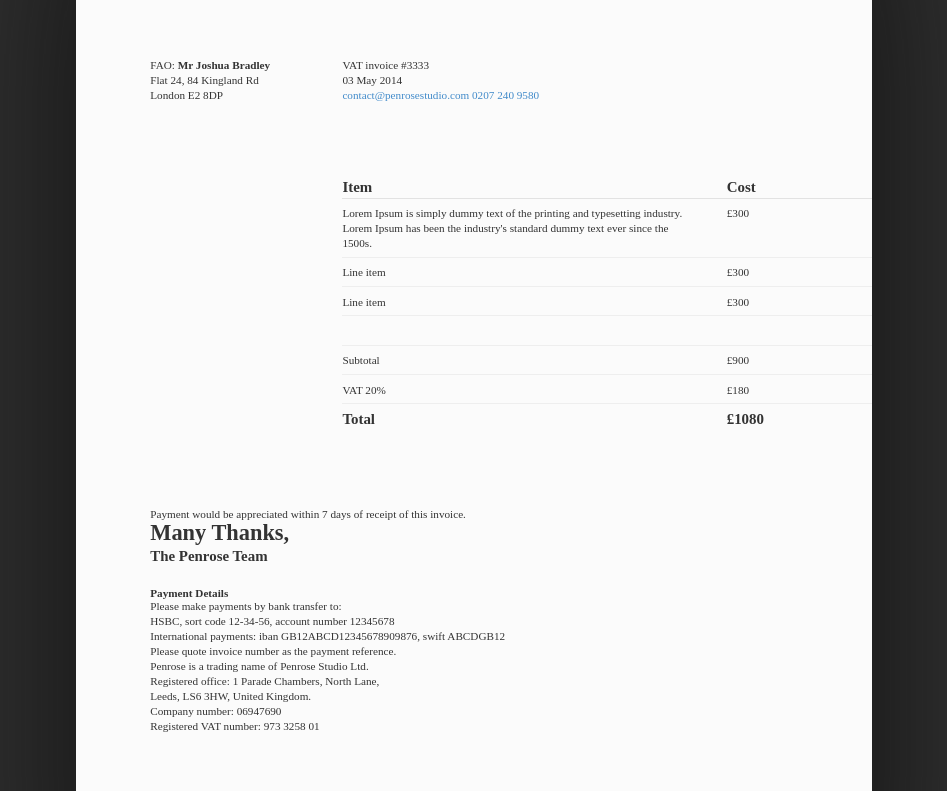
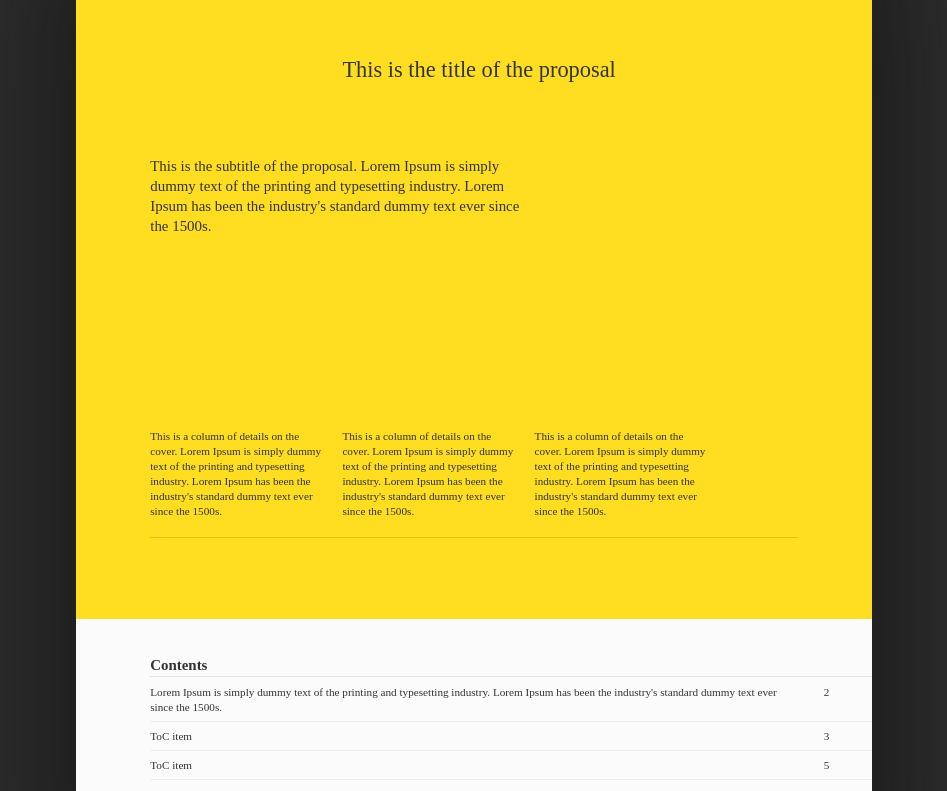
Before and after one commit to Joshuwar/invoice, a website: page src/document-cover.html in a window 1280 px wide. Shown: the part 162-953 px from the top of the page, without its empty margins (166-1113 px from the left). Drawn offline with nearby package versions, Linux system fonts and the light colour scheme; files that its build step writes are made by us from their sources.

Commit message:
adds cover styles & content, separates generic styles

```diff
--- a/src/document-cover.html
+++ b/src/document-cover.html
@@ -5,84 +5,49 @@
   </head>
   <body>
   	<div class="wrapper">
-  		<div class="background-screen"></div>
+  		<div class="cover-background-screen"></div>
 	  	<h1>Penrose</h1>
-	  	<p class="invoice-fao">
-	  		FAO: <span>Mr Joshua Bradley</span><br>
-	  		Flat 24, 84 Kingland Rd<br>
-	  		London E2 8DP
-	  	</p>
-	  	<p class="invoice-details">
-	  		VAT invoice #3333<br>
-			03 May 2014
-	  	</p>
-	  	<p class="contact-details">
-	  		<a href="mailto:contact@penrosestudio.com">contact@penrosestudio.com</a>
-	  		<a href="tel:+442072409580">0207 240 9580</a>
-	  	</p>
-	  	<table class="invoice-items">
+	  	<h2 class="cover-title">This is the title of the proposal</h2>
+	  	<p class="cover-subtitle">This is the subtitle of the proposal. Lorem Ipsum is simply dummy text of the printing and typesetting industry. Lorem Ipsum has been the industry's standard dummy text ever since the 1500s.</p>
+	  	<div class="cover-row">
+	  		<p>This is a column of details on the cover. Lorem Ipsum is simply dummy text of the printing and typesetting industry. Lorem Ipsum has been the industry's standard dummy text ever since the 1500s.</p>
+	  		<p>This is a column of details on the cover. Lorem Ipsum is simply dummy text of the printing and typesetting industry. Lorem Ipsum has been the industry's standard dummy text ever since the 1500s.</p>
+	  		<p>This is a column of details on the cover. Lorem Ipsum is simply dummy text of the printing and typesetting industry. Lorem Ipsum has been the industry's standard dummy text ever since the 1500s.</p>
+	  	</div>
+	  	<table class="cover-contents">
 	  		<thead>
 	  			<tr>
-	  				<th class="item">Item</th>
-	  				<th>Cost</th>
+	  				<th class="item">Contents</th>
+	  				<th></th>
 	  			</tr>
 	  		</thead>
 	  		<tbody>
 	  			<tr>
 	  				<td>Lorem Ipsum is simply dummy text of the printing and typesetting industry. Lorem Ipsum has been the industry's standard dummy text ever since the 1500s.</td>
-	  				<td>&pound;300</td>
+	  				<td>2</td>
 	  			</tr>
 	  			<tr>
-	  				<td>Line item</td>
-	  				<td>&pound;300</td>
+	  				<td>ToC item</td>
+	  				<td>3</td>
 	  			</tr>
 	  			<tr>
-	  				<td>Line item</td>
-	  				<td>&pound;300</td>
+	  				<td>ToC item</td>
+	  				<td>5</td>
 	  			</tr>
 	  			<tr>
-	  				<td>&nbsp;</td>
-	  				<td>&nbsp;</td>
+	  				<td>ToC item</td>
+	  				<td>6</td>
 	  			</tr>
 	  			<tr>
-	  				<td>Subtotal</td>
-	  				<td>&pound;900</td>
+	  				<td>ToC item</td>
+	  				<td>10</td>
 	  			</tr>
 	  			<tr>
-	  				<td>VAT 20%</td>
-	  				<td>&pound;180</td>
+	  				<td>ToC item</td>
+	  				<td>12</td>
 	  			</tr>
 	  		</tbody>
-	  		<tfoot>
-	  			<tr>
-	  				<td>Total</td>
-	  				<td>&pound;1080</td>
-	  			</tr>
-	  		</tfoot>
 	  	</table>
-	  	<p class="payment-terms">Payment would be appreciated within 7 days of receipt of this invoice.</p>
-	  	<p class="invoice-thanks">
-	  		Many Thanks,<br>
-	  		<span>The Penrose Team</span>
-	  	</p>
-	  	<div class="details-block">
-	  		<h2>Payment Details</h2>
-	  		<p class="payment-details">
-	  			Please make payments by bank transfer to:<br>
-	  			HSBC, sort code 12-34-56, account number 12345678<br>
-	  			International payments: iban GB12ABCD12345678909876, swift ABCDGB12<br>
-	  			Please quote invoice number as the payment reference.<br>
-	  		</p>
-	  		<p class="company-details">
-	  			Penrose is a trading name of Penrose Studio Ltd.<br>
-	  			Registered office: 1 Parade Chambers, North Lane,<br> Leeds, LS6 3HW, United Kingdom.
-	  		</p>
-	  		<p class="company-number">
-	  			<span>Company number: </span>06947690<br>
-	  			<span>Registered VAT number: </span>973 3258 01
-	  		</p>
-	  	</div>
-	  	<div class="border-edge"></div>
   	</div>
     <script src="javascripts/main.js"></script>
   </body>
--- a/src/scss/style.scss
+++ b/src/scss/style.scss
@@ -16,6 +16,7 @@ $table-width: $paper-width - $logo-width - $unit*2;
 //Colours
 $paper-colour:  #fbfbfb;
 $accent-colour: #ffdd21;
+$dark-accent:   #e3c017;
 $dark-grey:     #312f24;
 
 //Table grid colours
@@ -28,6 +29,8 @@ $header-font:  Montserrat;
 $body-font-size: $unit/3.333333;
 $larger-font-size: $body-font-size*1.33333;
 $body-line-height: ($unit/3.33333)*1.33333;
+
+// Generic styles
 
 html {
 	font-size: 100%;
@@ -64,6 +67,56 @@ h1 {
 	position: relative;
 }
 
+h2 {
+	font-size: $body-font-size;
+	font-weight: 700;
+	margin-bottom: 0;
+	position: relative;
+}
+
+.background-screen {
+	background-color: $accent-colour;
+	width: 100%;
+	position: absolute;
+	top: 0;
+	left: 0;
+}
+
+table {
+	font-size: $body-font-size;
+	position: relative;
+	thead{
+		font-size: $larger-font-size;
+		line-height: $body-line-height*1.3333;
+		font-weight: 700;
+		border-bottom-width: $unit/20;
+		border-bottom-style: solid;
+		border-bottom-color: $dark-grid;
+	}
+	tbody {
+		tr {
+			border-bottom-width: $unit/40;
+			border-bottom-style: solid;
+			border-bottom-color: $light-grid;
+		}
+	}
+	tfoot {
+		font-size: $larger-font-size;
+		font-weight: 700;
+		border-top-width: $unit/20;
+		border-top-style: solid;
+		border-top-color: $dark-grid;
+	}
+	tr td {
+		padding: $body-line-height/2 $unit $body-line-height/2.5 0;
+		line-height: $body-line-height;
+		vertical-align: baseline;
+	}
+}
+
+
+// Invoice Styles
+
 .invoice-fao {
 	float: left;
 	width: $logo-width;
@@ -93,42 +146,15 @@ h1 {
 }
 
 table.invoice-items {
-	font-size: $body-font-size;
 	clear: both;
-	position: relative;
 	left: $logo-width;
 	width: $table-width;
 	margin-bottom: $unit*2;
 	thead{
-		font-size: $larger-font-size;
-		line-height: $body-line-height*1.3333;
-		font-weight: 700;
-		border-bottom-width: $unit/20;
-		border-bottom-style: solid;
-		border-bottom-color: $dark-grid;
 		th.item {
 			width: $logo-width*2;
 			max-width: $logo-width*2;
 		}
-	}
-	tbody {
-		tr {
-			border-bottom-width: $unit/40;
-			border-bottom-style: solid;
-			border-bottom-color: $light-grid;
-		}
-	}
-	tfoot {
-		font-size: $larger-font-size;
-		font-weight: 700;
-		border-top-width: $unit/20;
-		border-top-style: solid;
-		border-top-color: $dark-grid;
-	}
-	tr td {
-		padding: $body-line-height/2 $unit $body-line-height/2.5 0;
-		line-height: $body-line-height;
-		vertical-align: baseline;
 	}
 	tr td:first-child {
 		width: $logo-width*2;
@@ -153,12 +179,6 @@ table.invoice-items {
 .invoice-details-block {
 	position: absolute;
 	bottom: $unit*2;
-}
-
-h2 {
-	font-size: $body-font-size;
-	font-weight: 700;
-	margin-bottom: 0;
 }
 
 .invoice-company-details {
@@ -189,10 +209,46 @@ h2 {
 }
 
 .invoice-background-screen {
-	background-color: $accent-colour;
+	@extend .background-screen;
 	height: $logo-width * 1.5;
-	width: 100%;
+}
+
+// Document Cover
+
+.cover-background-screen {
+	@extend .background-screen;
+	height: $paper-height*0.66666;
+}
+
+h2.cover-title {
+	font-size: $body-font-size*2;
+	font-weight: 300;
+	margin: $unit*2 0 $unit*2 $logo-width;
+	width: $logo-width*2;
+}
+
+p.cover-subtitle {
+	font-size: $larger-font-size;
+	line-height:$larger-font-size*1.333;
+	font-weight: 100;
+	width: $logo-width*2;
+	position: relative;
+	margin-bottom: $logo-width;
+}
+
+.cover-row {
+	position: relative;
+	border-bottom: 1px solid $dark-accent;
+	overflow: hidden;
+	padding-bottom: $unit/2;
+	p {
+		width: $logo-width;
+		padding-right: $unit/2;
+		float: left;
+	}
+}
+
+table.cover-contents {
 	position: absolute;
-	top: 0;
-	left: 0;
+	top: $paper-height*0.66666+$unit;
 }
```
